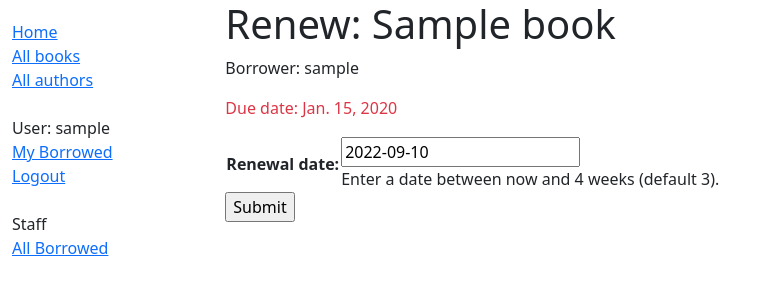
After one commit to meykiacs/mdn-django, a Django app: page /catalog/book/00000000-0000-0000-0000-000000000001/renew/ in a window 1280 px wide. The commit adds this page. Shown: the top 300 px of the page, without its empty margins (0-770 px from the left). Run offline with Django 4.2, Linux system fonts and the light colour scheme; a user stored in the database is signed in; tables that the repository leaves empty hold one stand-in row (values such as "Sample post").

Commit message:
Part 9: renew book finished

```diff
--- /dev/null
+++ b/catalog/forms.py
@@ -0,0 +1,23 @@
+import datetime
+
+from django import forms
+
+from django.core.exceptions import ValidationError
+from django.utils.translation import gettext_lazy as _
+
+class RenewBookForm(forms.Form):
+    renewal_date = forms.DateField(help_text="Enter a date between now and 4 weeks (default 3).")
+
+    def clean_renewal_date(self):
+        data = self.cleaned_data['renewal_date']
+
+        # Check if a date is not in the past.
+        if data < datetime.date.today():
+            raise ValidationError(_('Invalid date - renewal in past'))
+
+        # Check if a date is in the allowed range (+4 weeks from today).
+        if data > datetime.date.today() + datetime.timedelta(weeks=4):
+            raise ValidationError(_('Invalid date - renewal more than 4 weeks ahead'))
+
+        # Remember to always return the cleaned data.
+        return data
--- /dev/null
+++ b/catalog/templates/catalog/book_renew_librarian.html
@@ -0,0 +1,15 @@
+{% extends "base_generic.html" %}
+
+{% block content %}
+<h1>Renew: {{ book_instance.book.title }}</h1>
+<p>Borrower: {{ book_instance.borrower }}</p>
+<p{% if book_instance.is_overdue %} class="text-danger" {% endif %}>Due date: {{ book_instance.due_back }}</p>
+
+  <form action="" method="post">
+    {% csrf_token %}
+    <table>
+      {{ form.as_table }}
+    </table>
+    <input type="submit" value="Submit">
+  </form>
+  {% endblock %}
--- a/catalog/templates/catalog/bookinstance_list_borrowed_all.html
+++ b/catalog/templates/catalog/bookinstance_list_borrowed_all.html
@@ -8,7 +8,7 @@
 
   {% for bookinst in bookinstance_list %}
   <li class="{% if bookinst.is_overdue %}text-danger{% endif %}">
-    <a href="{% url 'book-detail' bookinst.book.pk %}">{{bookinst.book.title}}</a> ({{ bookinst.due_back }}) - {{bookinst.borrower}}
+    <a href="{% url 'book-detail' bookinst.book.pk %}">{{bookinst.book.title}}</a> ({{ bookinst.due_back }}) - {{bookinst.borrower}} {% if perms.catalog.can_mark_returned %}- <a href="{% url 'renew-book-librarian' bookinst.id %}">Renew</a>  {% endif %}
   </li>
   {% endfor %}
 </ul>
--- a/catalog/urls.py
+++ b/catalog/urls.py
@@ -16,3 +16,7 @@ urlpatterns += [
 urlpatterns += [
     path('borrowed/', views.LoanedBooks.as_view(), name='borrowed'),
 ]
+
+urlpatterns += [
+    path('book/<uuid:pk>/renew/', views.renew_book_librarian, name='renew-book-librarian'),
+]
--- a/catalog/views.py
+++ b/catalog/views.py
@@ -67,3 +67,45 @@ class LoanedBooks(PermissionRequiredMixin, generic.ListView):
 
     def get_queryset(self):
         return BookInstance.objects.filter(borrower__isnull=False)
+
+import datetime
+
+from django.contrib.auth.decorators import login_required, permission_required
+from django.shortcuts import get_object_or_404
+from django.http import HttpResponseRedirect
+from django.urls import reverse
+
+from catalog.forms import RenewBookForm
+
+@login_required
+@permission_required('catalog.can_mark_returned', raise_exception=True)
+def renew_book_librarian(request, pk):
+    """View function for renewing a specific BookInstance by librarian."""
+    book_instance = get_object_or_404(BookInstance, pk=pk)
+
+    # If this is a POST request then process the Form data
+    if request.method == 'POST':
+
+        # Create a form instance and populate it with data from the request (binding):
+        form = RenewBookForm(request.POST)
+
+        # Check if the form is valid:
+        if form.is_valid():
+            # process the data in form.cleaned_data as required (here we just write it to the model due_back field)
+            book_instance.due_back = form.cleaned_data['renewal_date']
+            book_instance.save()
+
+            # redirect to a new URL:
+            return HttpResponseRedirect(reverse('borrowed'))
+
+    # If this is a GET (or any other method) create the default form.
+    else:
+        proposed_renewal_date = datetime.date.today() + datetime.timedelta(weeks=3)
+        form = RenewBookForm(initial={'renewal_date': proposed_renewal_date})
+
+    context = {
+        'form': form,
+        'book_instance': book_instance,
+    }
+
+    return render(request, 'catalog/book_renew_librarian.html', context)
```
